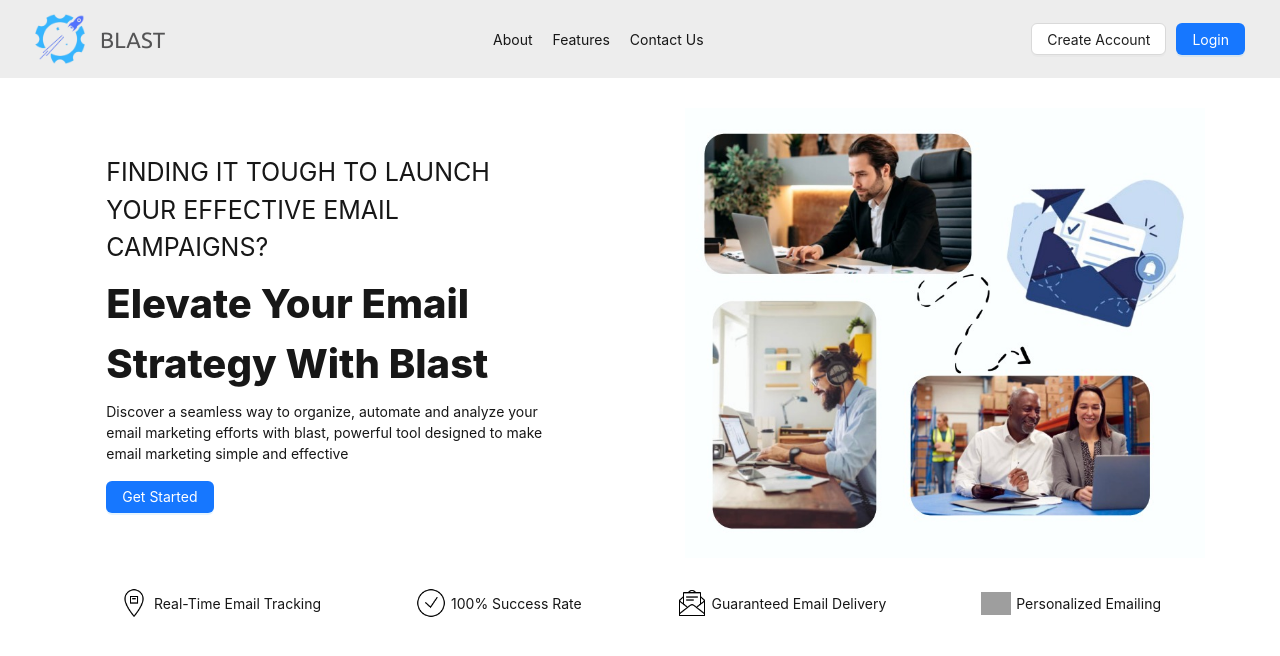
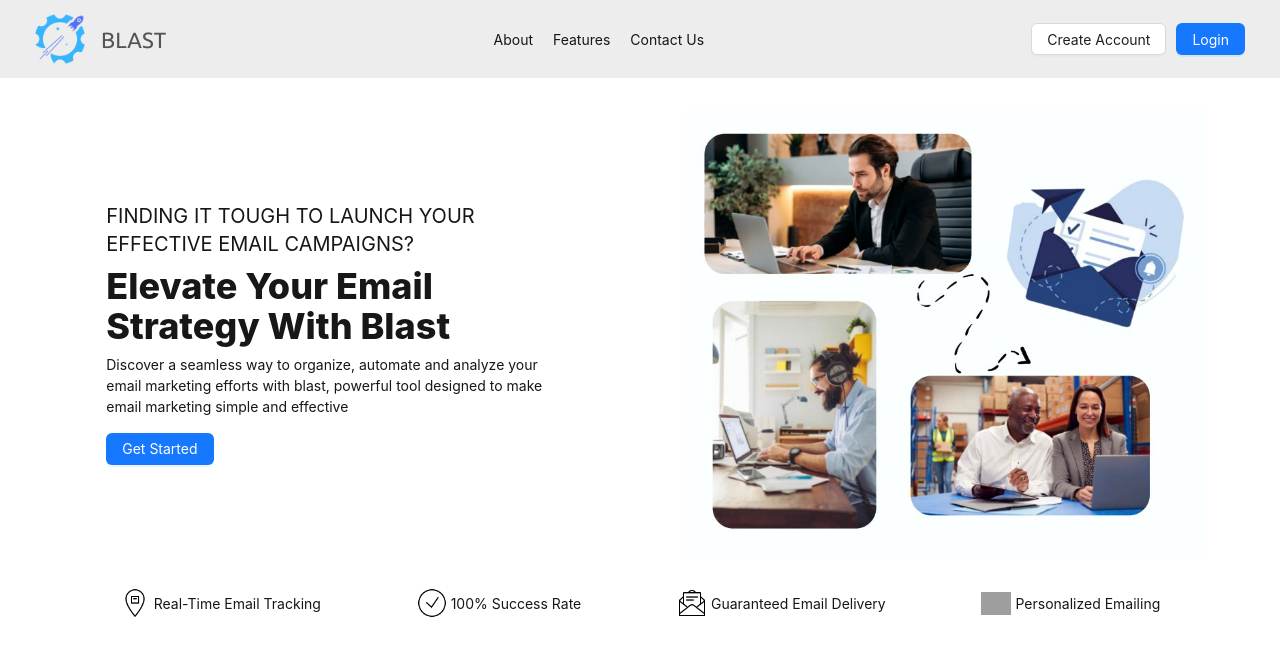
Before and after one commit to sabi-hawk/blast, a Next.js app: page / in a window 1280 px wide. Shown: the top 656 px of the page. Built offline with nearby package versions, Linux system fonts and the light colour scheme; grey boxes are pictures that could not be loaded.

Commit message:
re-factored the landing page code

```diff
--- a/src/app/index.scss
+++ b/src/app/index.scss
@@ -1,5 +1,3 @@
 .landing-page-container {
   flex-direction: column;
-
-
 }
--- a/src/app/page.tsx
+++ b/src/app/page.tsx
@@ -1,15 +1,101 @@
-import AppFooter from "@/components/LandingPage/AppFooter";
-import AppHeader from "@/components/LandingPage/Appheader";
-import MainBody from "@/components/LandingPage/MainBody";
-import { Row } from "antd";
-import "./index.scss";
+import { Button, Row } from "antd";
+import Image from "next/image";
+import Link from "next/link";
+import logo from "../assets/images/logo.png";
+import MainPicture from "../assets/images/MainPicture.jpg";
+import emailIcon from "../assets/images/tracking.png";
+import successIcon from "../assets/images/success.png";
+import deliveryIcon from "../assets/images/email-delivery.png";
+import personalizedIcon from "../assets/images/personalization.png";
 
 export default function Home() {
   return (
-    <Row className="landing-page-container">
-      <AppHeader />
-      <MainBody />
-      <AppFooter />
+    <Row className="flex flex-col">
+      {/* Header */}
+      <Row className="bg-[#ededed] p-[14px_35px] flex justify-between items-center">
+        <div className="flex items-center gap-4">
+          <Image src={logo} alt="MainPicture " height={50} width={50} />
+          <h1 className="font-ubuntu text-[22px] text-[#545455]">BLAST </h1>
+        </div>
+        <nav>
+          <ul className="list-none flex gap-5">
+            <p>
+              <a href="#about">About</a>
+            </p>
+            <p>
+              <a href="#features">Features</a>
+            </p>
+            <p>
+              <a href="#contact">Contact Us</a>
+            </p>
+          </ul>
+        </nav>
+        <div className="flex gap-2.5">
+          <Link href="/signUp">
+            <Button>Create Account</Button>
+          </Link>
+          <Link href="/login">
+            <Button type="primary">Login</Button>
+          </Link>
+        </div>
+      </Row>
+      {/* Body */}
+      <Row className="p-[30px]">
+        <div className="w-1/2 flex flex-col justify-center items-center">
+          <div className="w-3/4">
+            <h3 className="text-xl mb-2">
+              FINDING IT TOUGH TO LAUNCH YOUR EFFECTIVE EMAIL CAMPAIGNS?
+            </h3>
+            <h1 className="text-4xl font-extrabold mb-2">
+              Elevate Your Email Strategy With Blast
+            </h1>
+            <p className="mb-4">
+              Discover a seamless way to organize, automate and analyze your
+              email marketing efforts with blast, powerful tool designed to make
+              email marketing simple and effective
+            </p>
+            <Link href="/signUp">
+              <Button type="primary">Get Started</Button>
+            </Link>
+          </div>
+        </div>
+        <div className="w-1/2 flex justify-center">
+          <Image
+            className="h-[450px] w-auto"
+            src={MainPicture}
+            alt="MainPicture "
+          />
+        </div>
+      </Row>
+      {/* Footer */}
+      <Row className="flex justify-evenly gap-10 mx-auto items-center w-[90%]">
+        <div className="flex flex-row items-center text-left gap-1">
+          <Image src={emailIcon} alt="Email Tracking" width={30} height={30} />
+          <span>Real-Time Email Tracking</span>
+        </div>
+        <div className="flex flex-row items-center text-left gap-1">
+          <Image src={successIcon} alt="Success Rate" width={30} height={30} />
+          <span>100% Success Rate</span>
+        </div>
+        <div className="flex flex-row items-center text-left gap-1">
+          <Image
+            src={deliveryIcon}
+            alt="Guaranteed Delivery "
+            width={30}
+            height={30}
+          />
+          <span>Guaranteed Email Delivery</span>
+        </div>
+        <div className="flex flex-row items-center text-left gap-1">
+          <Image
+            src={personalizedIcon}
+            alt="Personalized Emailing "
+            width={30}
+            height={30}
+          />
+          <span>Personalized Emailing</span>
+        </div>
+      </Row>
     </Row>
   );
 }
--- a/src/components/LandingPage/AppFooter.tsx
+++ /dev/null
@@ -1,42 +0,0 @@
-import React from "react";
-import emailIcon from "../../assets/images/tracking.png";
-import successIcon from "../../assets/images/success.png";
-import deliveryIcon from "../../assets/images/email-delivery.png";
-import personalizedIcon from "../../assets/images/personalization.png";
-import Image from "next/image";
-import { Row } from "antd";
-
-function AppFooter() {
-  return (
-    <Row className="footer">
-      <div className="item">
-        <Image src={emailIcon} alt="Email Tracking" width={30} height={30} />
-        <span>Real-Time Email Tracking</span>
-      </div>
-      <div className="item">
-        <Image src={successIcon} alt="Success Rate" width={30} height={30} />
-        <span>100% Success Rate</span>
-      </div>
-      <div className="item">
-        <Image
-          src={deliveryIcon}
-          alt="Guaranteed Delivery "
-          width={30}
-          height={30}
-        />
-        <span>Guaranteed Email Delivery</span>
-      </div>
-      <div className="item">
-        <Image
-          src={personalizedIcon}
-          alt="Personalized Emailing "
-          width={30}
-          height={30}
-        />
-        <span>Personalized Emailing</span>
-      </div>
-    </Row>
-  );
-}
-
-export default AppFooter;
--- a/src/components/LandingPage/Appheader.tsx
+++ /dev/null
@@ -1,39 +0,0 @@
-import React from "react";
-import { Button, Row } from "antd";
-import Link from "next/link";
-import logo from "../../assets/images/logo.png";
-import Image from "next/image";
-
-function AppHeader() {
-  return (
-    <Row className="header">
-      <div className="logo-container">
-        <Image src={logo} alt="MainPicture " height={50} width={50} />
-        <h1>BLAST </h1>
-      </div>
-      <nav>
-        <ul className="nav-links">
-          <p>
-            <a href="#about">About</a>
-          </p>
-          <p>
-            <a href="#features">Features</a>
-          </p>
-          <p>
-            <a href="#contact">Contact Us</a>
-          </p>
-        </ul>
-      </nav>
-      <div className="btn-wrap">
-        <Link href="/signUp">
-          <Button>Create Account</Button>
-        </Link>
-        <Link href="/login">
-          <Button type="primary">Login</Button>
-        </Link>
-      </div>
-    </Row>
-  );
-}
-
-export default AppHeader;
--- a/src/components/LandingPage/MainBody.tsx
+++ /dev/null
@@ -1,34 +0,0 @@
-import React from "react";
-import MainPicture from "../../assets/images/MainPicture.jpg";
-import Image from "next/image";
-import { Button, Row } from "antd";
-import "./index.scss";
-import Link from "next/link";
-
-function MainBody() {
-  return (
-    <Row className="main-body">
-      <div className="col-1">
-        <div className="content">
-          <h3 className="">
-            FINDING IT TOUGH TO LAUNCH YOUR EFFECTIVE EMAIL CAMPAIGNS?
-          </h3>
-          <h1 className="">Elevate Your Email Strategy With Blast</h1>
-          <p className="">
-            Discover a seamless way to organize, automate and analyze your email
-            marketing efforts with blast, powerful tool designed to make email
-            marketing simple and effective
-          </p>
-          <Link href="/signUp">
-            <Button type="primary">Get Started</Button>
-          </Link>
-        </div>
-      </div>
-      <div className="col-2">
-        <Image src={MainPicture} alt="MainPicture " />
-      </div>
-    </Row>
-  );
-}
-
-export default MainBody;
--- a/src/components/LandingPage/index.scss
+++ /dev/null
@@ -1,77 +0,0 @@
-.header {
-  background-color: #ededed;
-  padding: 14px 35px;
-  justify-content: space-between;
-  align-items: center;
-  .nav-links {
-    list-style-type: none;
-    display: flex;
-    gap: 20px;
-  }
-  .logo-container {
-    display: flex;
-    align-items: center;
-    gap: 15px;
-    h1 {
-      font-family: "Ubuntu";
-      font-size: 22px;
-      color: #545455;
-    }
-  }
-
-  .btn-wrap {
-    gap: 10px;
-    display: flex;
-  }
-}
-.main-body {
-  padding: 30px;
-  .col-1 {
-    width: 50%;
-    display: flex;
-    flex-direction: column;
-    justify-content: center;
-    align-items: center;
-
-    .content {
-      width: 75%;
-      h1 {
-        font-size: 40px;
-        font-weight: 800;
-        margin-bottom: 7px;
-      }
-      h3 {
-        font-size: 25px;
-        margin-bottom: 7px;
-      }
-      p {
-        margin-bottom: 17px;
-      }
-    }
-  }
-  .col-2 {
-    width: 50%;
-    display: flex;
-    justify-content: center;
-
-    img {
-      height: 450px;
-      width: auto;
-    }
-  }
-}
-.footer {
-  display: flex;
-  justify-content: space-evenly;
-  gap: 40px;
-  margin: 0 auto;
-  align-items: center;
-  width: 90%;
-  .item {
-    display: flex;
-    flex-direction: row;
-    align-items: center;
-    text-align: left;
-    gap: 5px;
-  }
-}
--- a/tailwind.config.ts
+++ b/tailwind.config.ts
@@ -12,6 +12,9 @@ const config: Config = {
         background: "var(--background)",
         foreground: "var(--foreground)",
       },
+      fontFamily: {
+        ubuntu: ['Ubuntu', 'sans-serif'],
+      },
     },
   },
   plugins: [],
```
